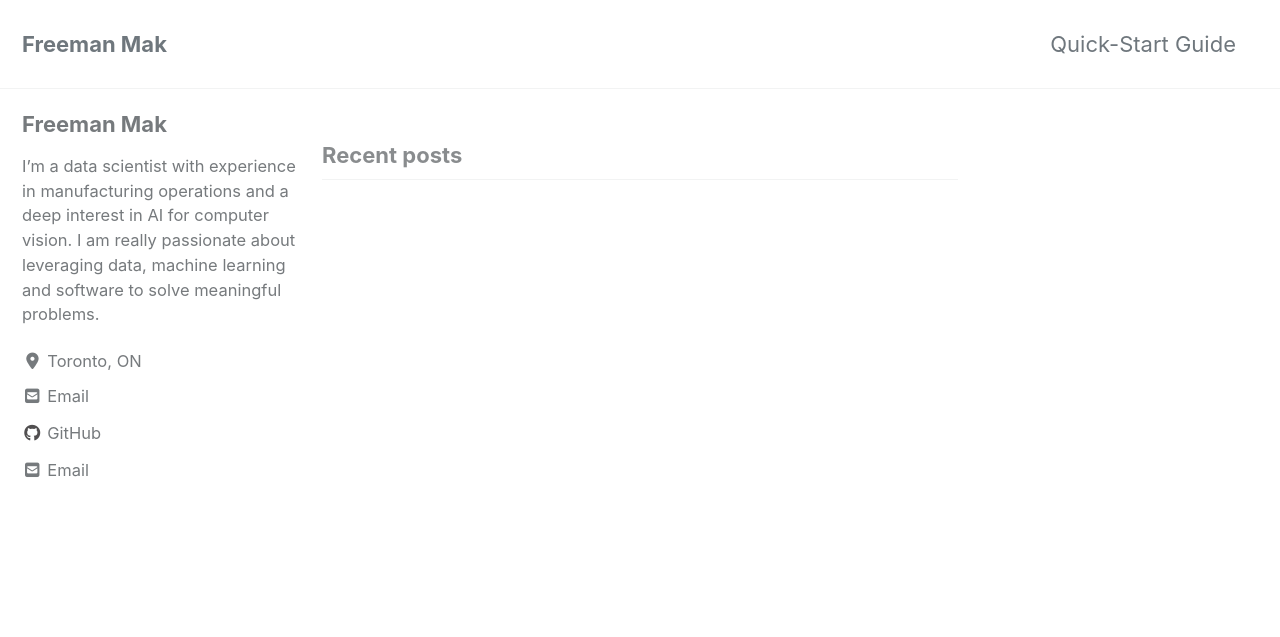
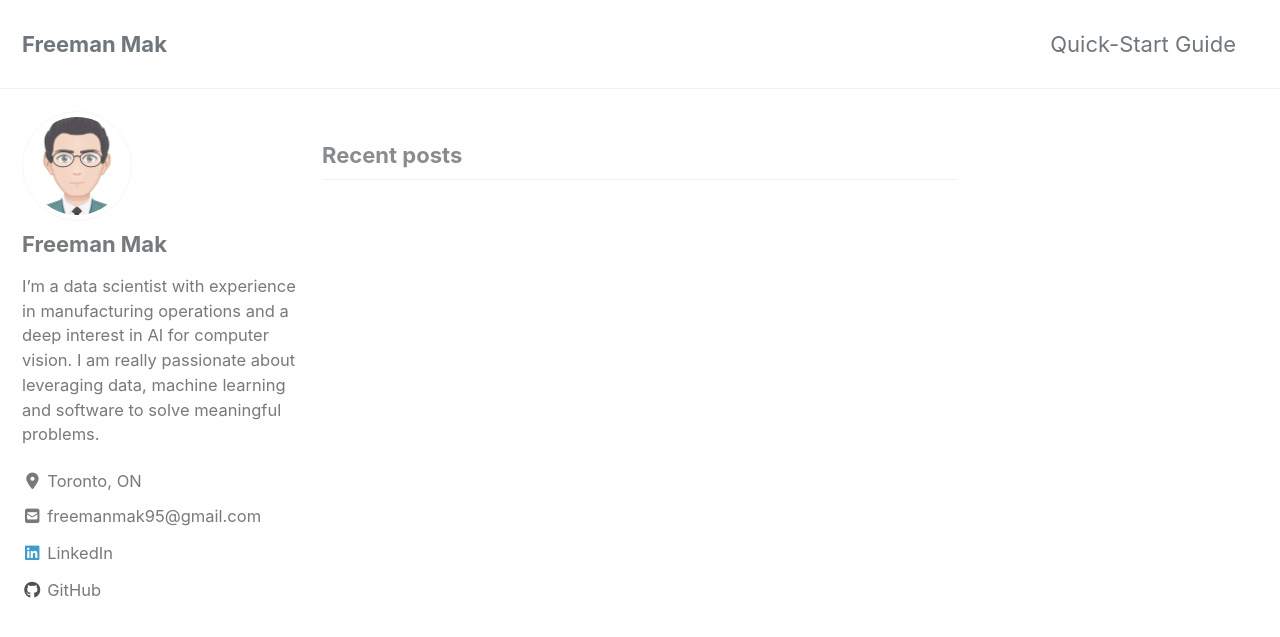
Before and after one commit to Fmak95/fmak95.github.io, a Jekyll site: the page built from index.html, in a window 1280 px wide and 900 px high. Shown: the top 637 px of the window. Built offline with Jekyll 4.4.1, drawn with Linux system fonts in a browser that asks for light colours; cached includes are drawn as plain includes; nearby versions of some CDN libraries; the list of posts is cut into pages by our own code.

Commit message:
Update personal info

```diff
--- a/_config.yml
+++ b/_config.yml
@@ -108,14 +108,14 @@
 # Site Author
 author:
   name             : "Freeman Mak"
-  avatar           : # path of avatar image, e.g. "/assets/images/bio-photo.jpg"
+  avatar           : "/assets/images/avatar-photo.png"
   bio              : "I'm a data scientist with experience in manufacturing operations and
   a deep interest in AI for computer vision. I am really passionate about leveraging data, machine learning and software to solve meaningful problems."
 
   location         : "Toronto, ON"
-  email            : "freemanmak95@gmail.com"
+  email            : #"freemanmak95@gmail.com"
   links:
-    - label: "Email"
+    - label: "freemanmak95@gmail.com"
       icon: "fas fa-fw fa-envelope-square"
       url: mailto:freemanmak95@gmail.com
     - label: "Website"
@@ -124,9 +124,9 @@
     - label: "Twitter"
       icon: "fab fa-fw fa-twitter-square"
       # url: "https://twitter.com/"
-    - label: "Facebook"
-      icon: "fab fa-fw fa-facebook-square"
-      # url: "https://facebook.com/"
+    - label: "LinkedIn"
+      icon: "fab fa-fw fa-linkedin"
+      url: "https://www.linkedin.com/in/freeman-mak/"
     - label: "GitHub"
       icon: "fab fa-fw fa-github"
       url: "https://github.com/Fmak95"
```
Also changed, not shown: assets/images/avatar-photo.png (added).
